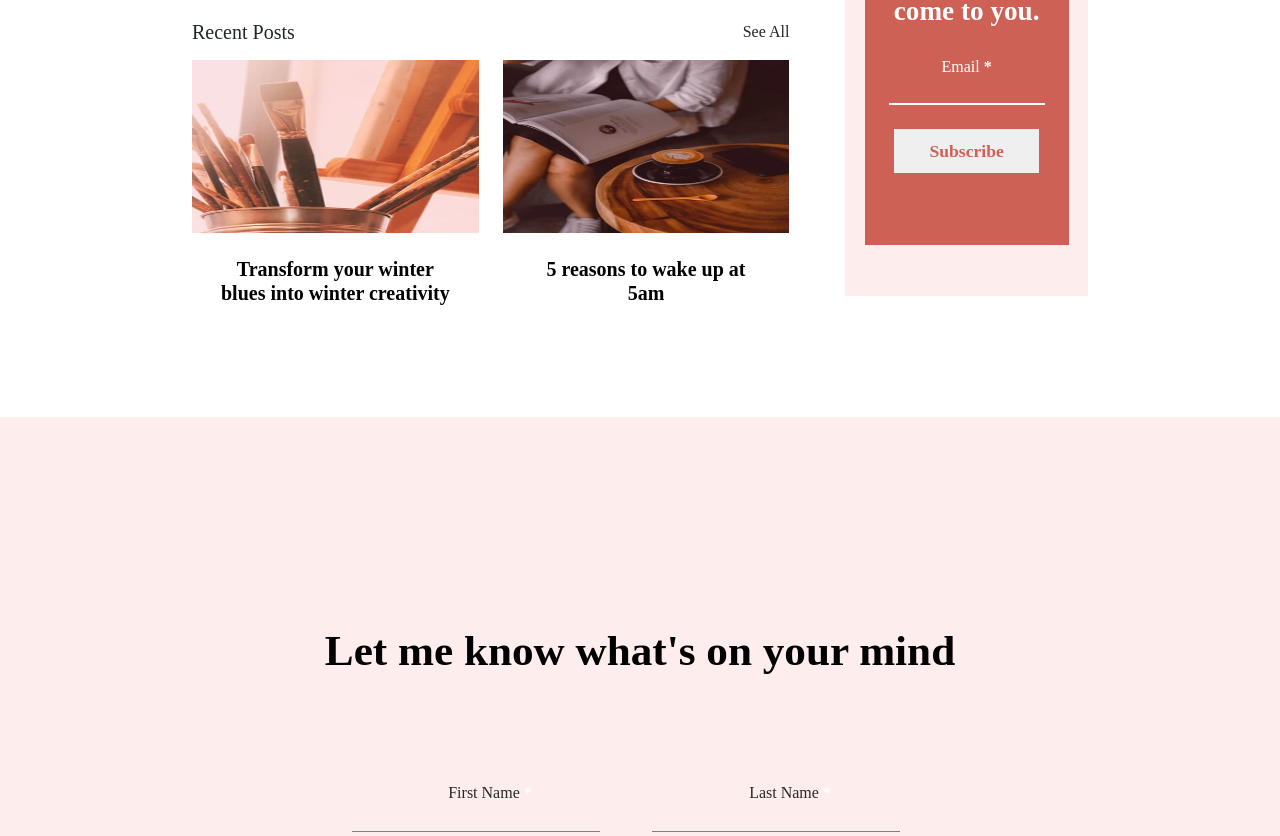
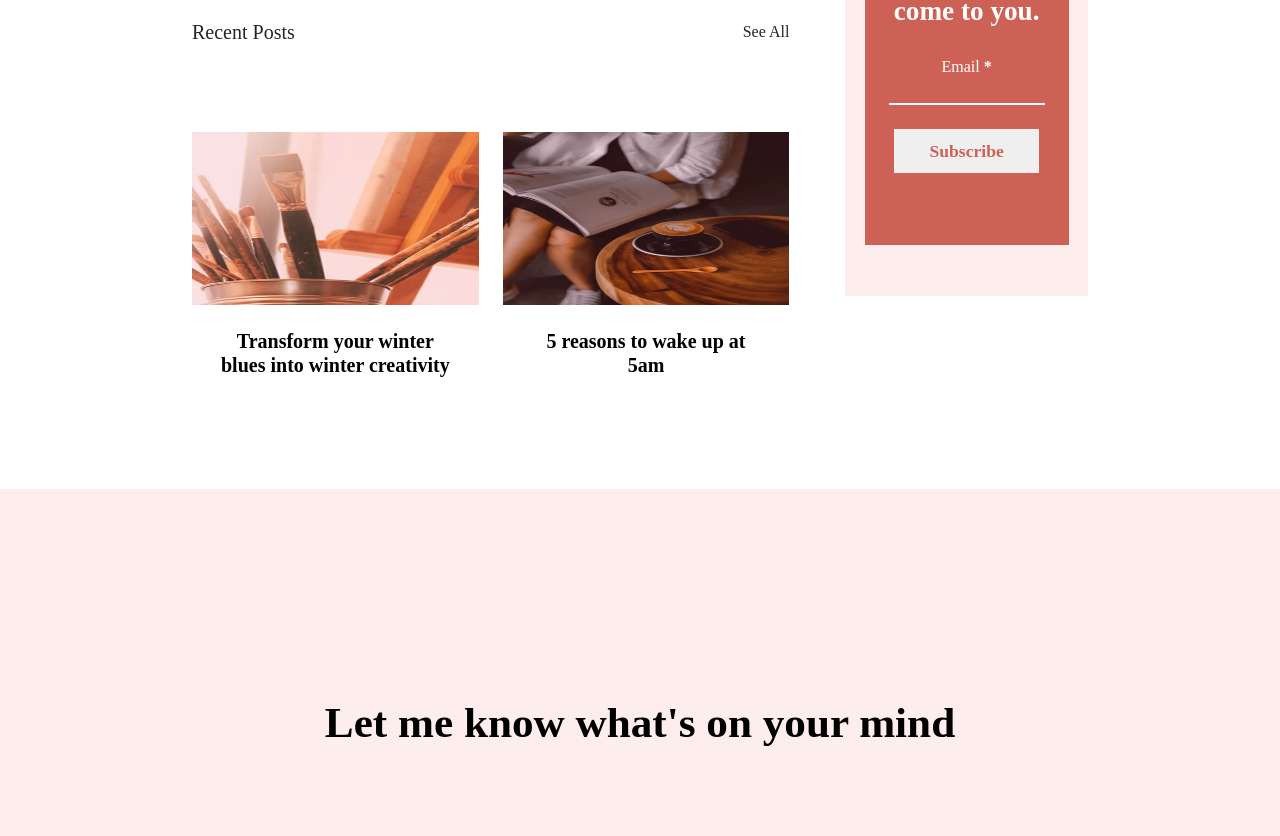
Before and after one commit to abel254/personal-blog, a React (Create React App) app: page /blogs in a window 1280 px wide. Shown: the part 1060-1896 px from the top of the page. Built offline with nearby package versions, Linux system fonts and the light colour scheme.

Commit message:
single b

```diff
--- a/src/components/blogComponents/recentPosts/RecentPostsComponent.css
+++ b/src/components/blogComponents/recentPosts/RecentPostsComponent.css
@@ -1,3 +1,10 @@
+.recent-blogs button{
+    border: none;
+    background-color: transparent;
+}
+.recent-blogs .links{
+    text-decoration: none;
+}
 .post-container:hover{
     cursor: pointer;
 }
--- a/src/components/blogComponents/recentPosts/RecentPostsComponent.tsx
+++ b/src/components/blogComponents/recentPosts/RecentPostsComponent.tsx
@@ -1,9 +1,17 @@
 import React from "react";
 import "./RecentPostsComponent.css";
 import { BlogComponentProps } from "../../../propsTypes/Blog.type";
+import { Link } from "react-router-dom";
+import { useBlogsContext } from "../../../context/BlogsContext";
 
-function RecentPostsComponent({ image, title }: BlogComponentProps) {
+function RecentPostsComponent({ id, image, title }: BlogComponentProps) {
+  const { addBlog } = useBlogsContext();
+
   return (
+    <section className="recent-blogs">
+      <button onClick={() => addBlog(id)}>
+
+          <Link to={"/blogs"} className="links">
             <div className="post-container">
               <div className="post-image">
                 <img src={image} alt="RecentPosts image" />
@@ -12,6 +20,10 @@ function RecentPostsComponent({ image, title }: BlogComponentProps) {
                 <h5>{title}</h5>
               </div>
             </div>
+          </Link>
+
+      </button>
+    </section>
   );
 }
 
--- a/src/components/blogComponents/singleBlog/SingleBlog.tsx
+++ b/src/components/blogComponents/singleBlog/SingleBlog.tsx
@@ -26,7 +26,7 @@ function SingleBlog() {
 
   return (
     <>
-      <section className="single-blog">
+      <section className="single-blog" id="single-blogs">
         <Row className="gx-0">
           <Col xs={12} lg={8}>
             <div className="main-content">
```
Lines whose indentation alone changed are shown as unchanged.
